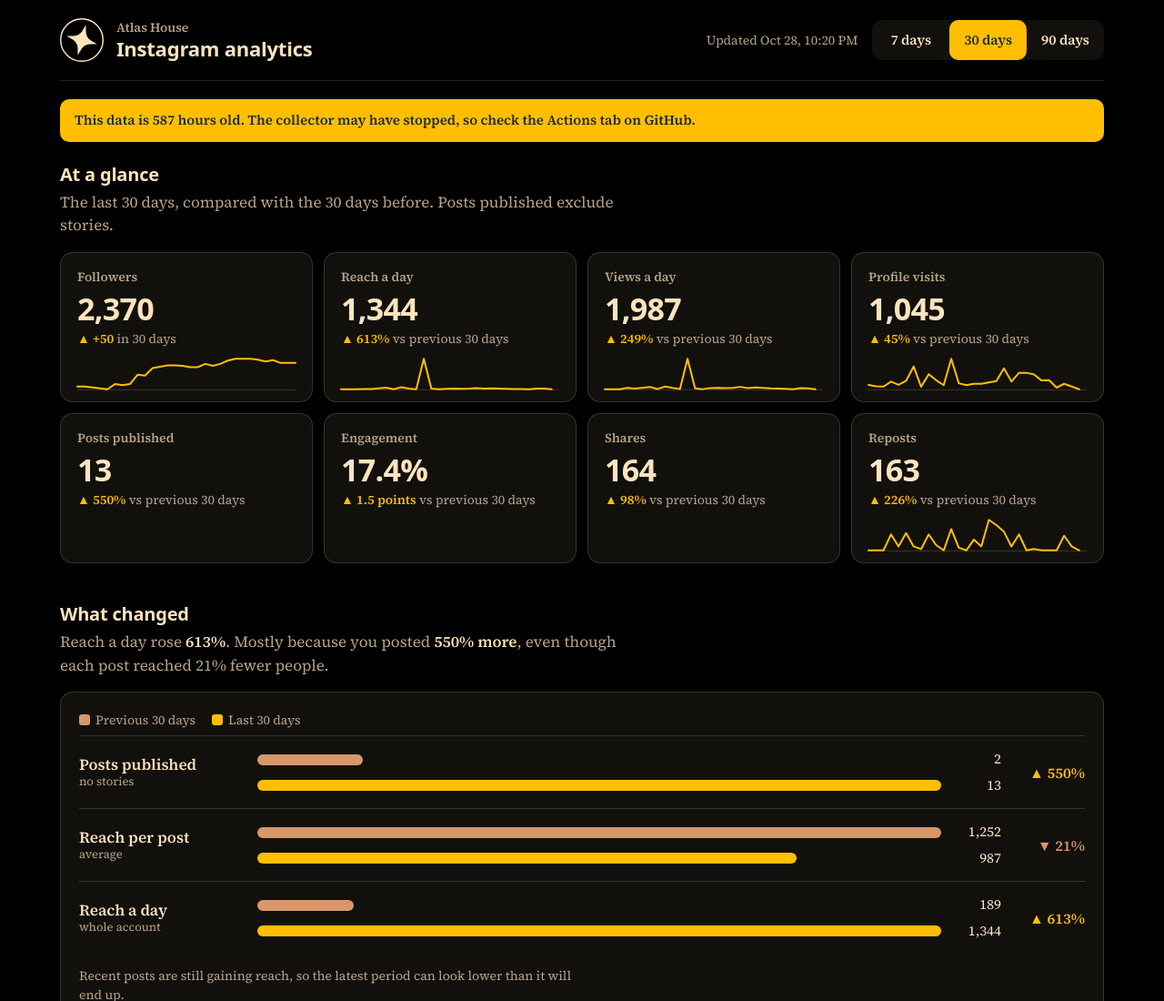
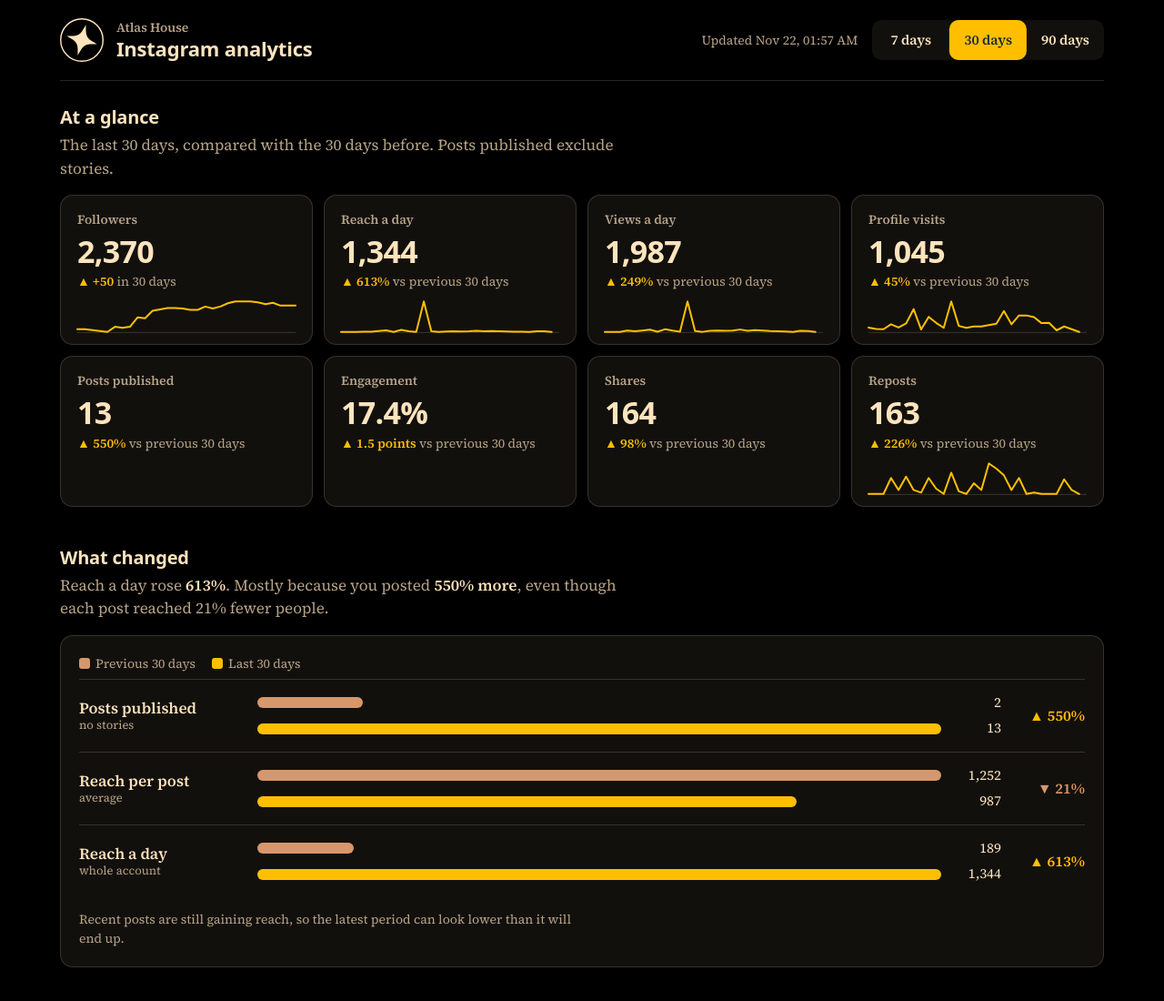
Before and after one commit to LokmaneDaoudi/ig-analytics, a plain HTML site: page index.html in a window 1280 px wide. Shown: the top 1100 px of the page at 91% size. Drawn offline with nearby package versions, Linux system fonts and the light colour scheme; a web font is replaced by a local one.

Commit message:
Fix stale-data banner picking wrong latest timestamp
PapaParse dynamicTyping turns fetched_at into Date objects, and the default
sort() compared them as strings (weekday first), so the banner reported data
as hundreds of hours old. Compare timestamps numerically instead, and raise
STALE_HOURS to 12 since GitHub's 2h cron actually fires every ~5-9h.

Co-Authored-By: Claude Opus 5.5 <noreply@anthropic.com>
Claude-Session: https://claude.ai/code/session_01E7iK5RNydQuNfiJWDTS1u4

```diff
--- a/index.html
+++ b/index.html
@@ -310,7 +310,7 @@
 <script src="https://cdn.jsdelivr.net/npm/papaparse@5.4.1/papaparse.min.js"></script>
 <script src="https://cdn.jsdelivr.net/npm/chart.js@4.4.3/dist/chart.umd.min.js"></script>
 <script>
-const STALE_HOURS = 6;
+const STALE_HOURS = 12; // GitHub cron is "every 2h" but in practice fires every ~5–9h
 const SIRIUS = "#FFBF00", CLAY = "#D7976B", PEACH = "#FFE4BD", NIGHT = "#17293A";
 const MUTED = "rgba(255,228,189,.72)", GRID = "rgba(255,228,189,.14)";
 const COLS = [["reach", "Reach"], ["views", "Views"], ["likes", "Likes"], ["comments", "Comments"], ["saves", "Saves"], ["shares", "Shares"], ["reposts", "Reposts"], ["er", "Engagement"]];
@@ -689,10 +689,11 @@ function renderAudience() {
 }
 
 function showUpdated() {
-  const times = state.account.map(r => r.fetched_at).filter(Boolean).sort();
+  // fetched_at arrives as a Date (PapaParse dynamicTyping); compare numerically, not via default string sort.
+  const times = state.account.map(r => r.fetched_at && new Date(r.fetched_at).getTime()).filter(x => x && !isNaN(x));
   const el = $("updated"), banner = $("stale");
   if (!times.length) { el.textContent = "No data yet."; return; }
-  const t = new Date(times[times.length - 1]), hrs = (Date.now() - t) / 36e5;
+  const t = new Date(Math.max(...times)), hrs = (Date.now() - t) / 36e5;
   el.textContent = `Updated ${t.toLocaleString("en", { day: "numeric", month: "short", hour: "2-digit", minute: "2-digit" })}`;
   banner.hidden = hrs <= STALE_HOURS;
   if (hrs > STALE_HOURS) banner.textContent = `This data is ${Math.round(hrs)} hours old. The collector may have stopped, so check the Actions tab on GitHub.`;
```
